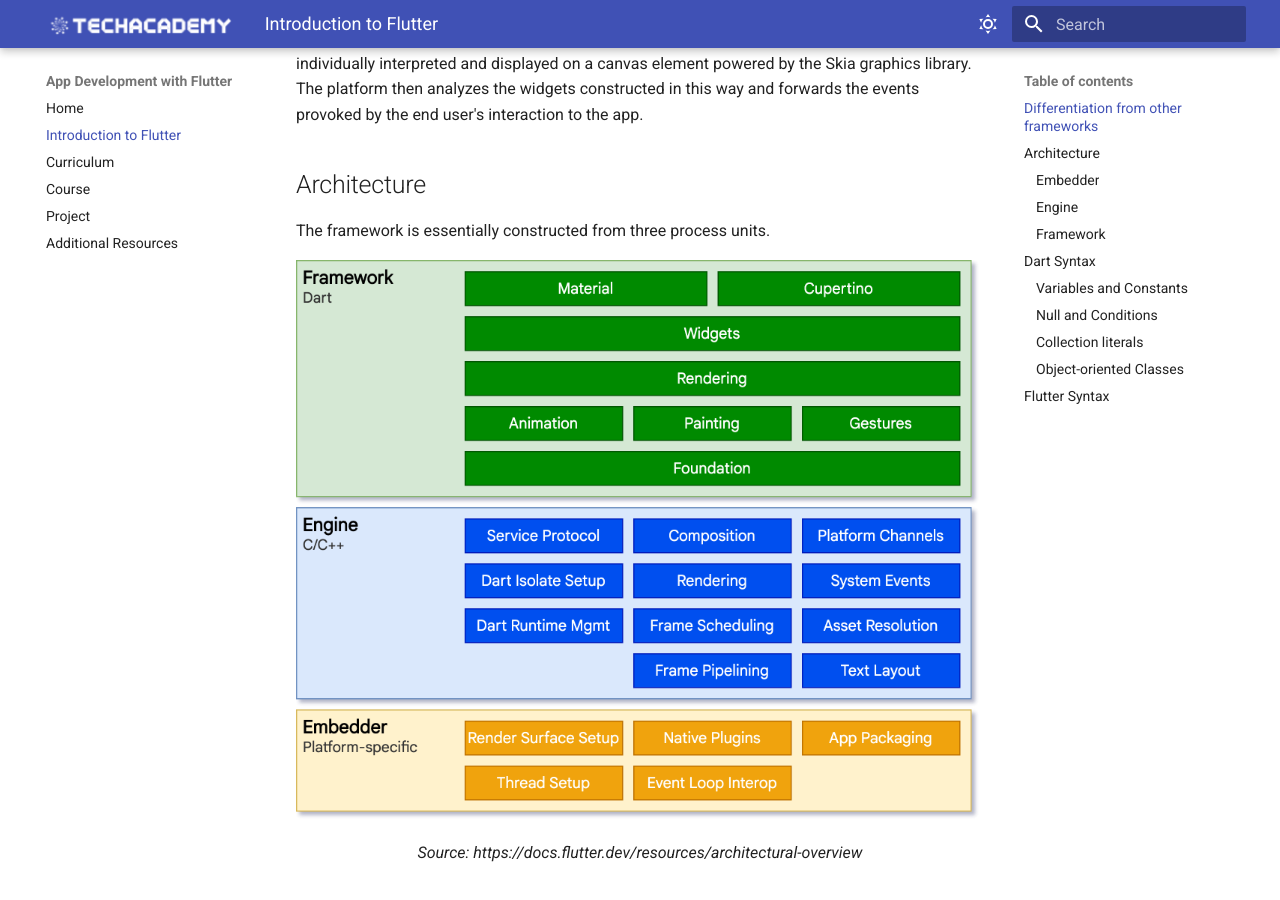
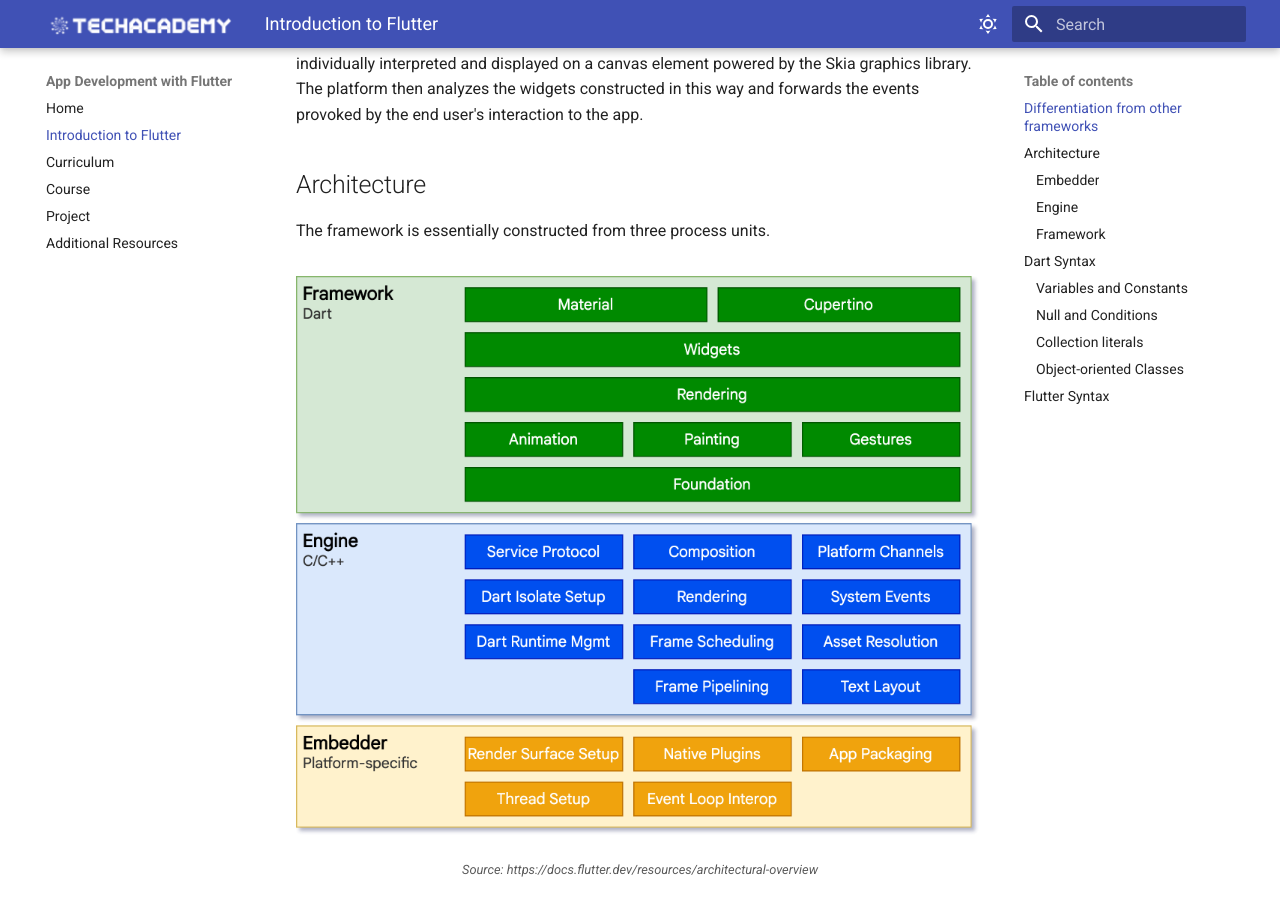
Before and after one commit to tech-academy-ev/app_development, an MkDocs documentation site: the page built from docs/flutter.md, in a window 1280 px wide and 900 px high, scrolled down 620 px. Built offline with MkDocs 1.6.1 and Material for MkDocs 9.7.7, drawn with Linux system fonts in a browser that asks for light colours.

Commit message:
Fix image

```diff
--- a/docs/flutter.md
+++ b/docs/flutter.md
@@ -12,9 +12,9 @@
 
 The framework is essentially constructed from three process units.
 
-<figure>
-    <image src="/images/archdiagram.png" alt="Flutter Architecture">
-    <figcaption>Source: https://docs.flutter.dev/resources/architectural-overview</figcaption>
+<figure markdown>
+  ![Flutter Architecture](/images/archdiagram.png){ width="auto" }
+  <figcaption><small>Source: https://docs.flutter.dev/resources/architectural-overview</small></figcaption>
 </figure>
 
 ### Embedder
--- a/mkdocs.yml
+++ b/mkdocs.yml
@@ -29,3 +29,5 @@
       custom_checkbox: true
   - admonition
   - pymdownx.details
+  - attr_list
+  - md_in_html
```
